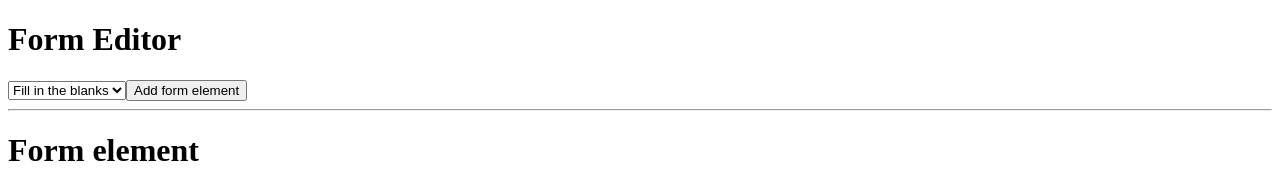
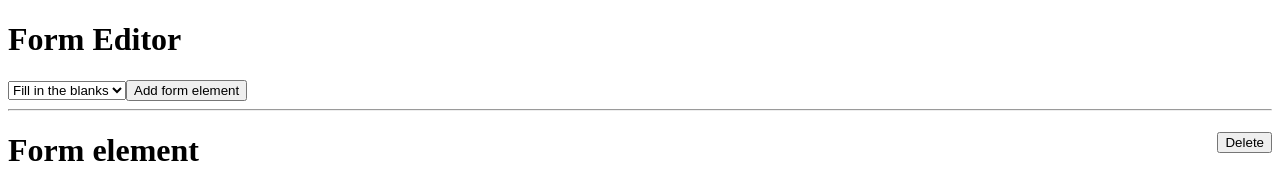
Before and after one commit to jannunzi/webdev-summer1-2018-poc-angular, an Angular app: page / in a window 1280 px wide. Both pictures are taken after a click on the button "Add form element". Shown: the top 189 px of the page. Built offline with nearby package versions, Linux system fonts and the light colour scheme.

Commit message:
remove form element

```diff
--- a/src/app/form-editor/form-editor.component.html
+++ b/src/app/form-editor/form-editor.component.html
@@ -14,6 +14,10 @@
 
 <div *ngFor="let formElement of formElements">
   <div [ngSwitch]="formElement.type">
+    <button (click)="removeFormElement(formElement)"
+    style="float:right">
+      Delete
+    </button>
     <h1>Form element</h1>
     <input [(ngModel)]="formElement.name"
            placeholder="name"/>
--- a/src/app/form-editor/form-editor.component.ts
+++ b/src/app/form-editor/form-editor.component.ts
@@ -11,6 +11,11 @@ export class FormEditorComponent implements OnInit {
   formElements = [];
   constructor() { }
 
+  removeFormElement(element) {
+    const index = this.formElements.indexOf(element);
+    this.formElements.splice(index, 1);
+  }
+
   addFormElement(inputType) {
     const formElement = {
       type: inputType
```
